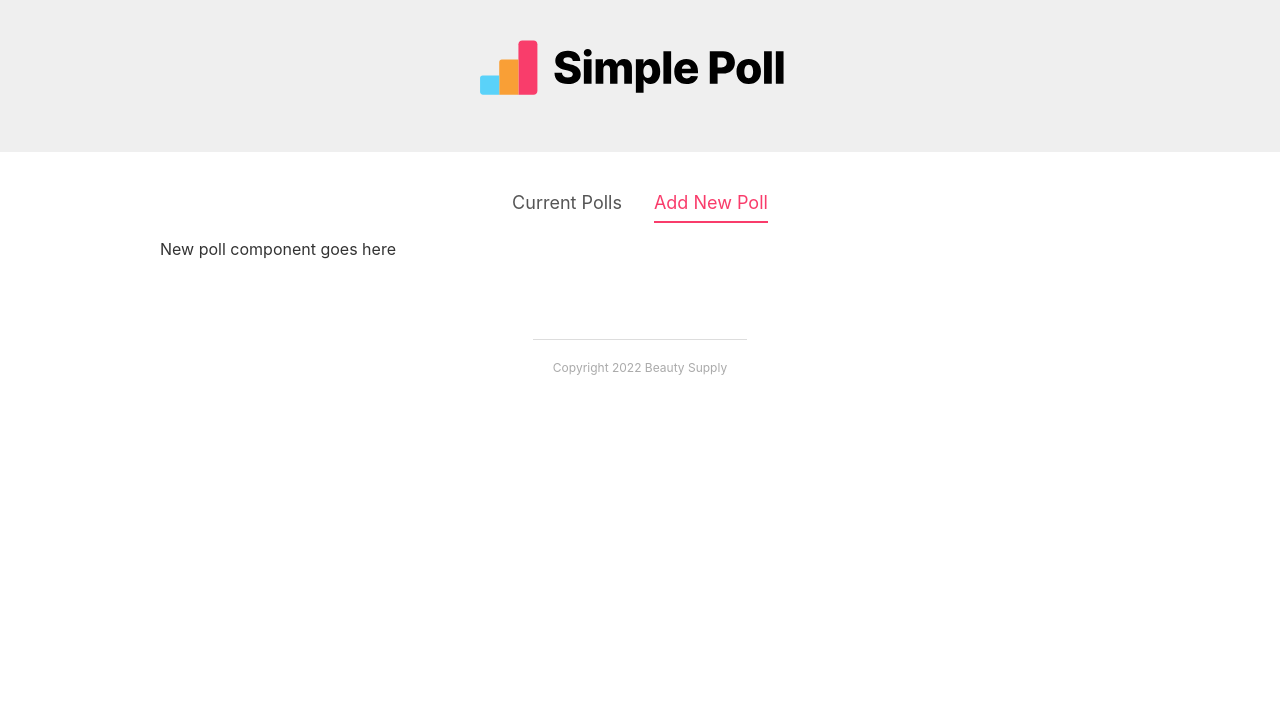
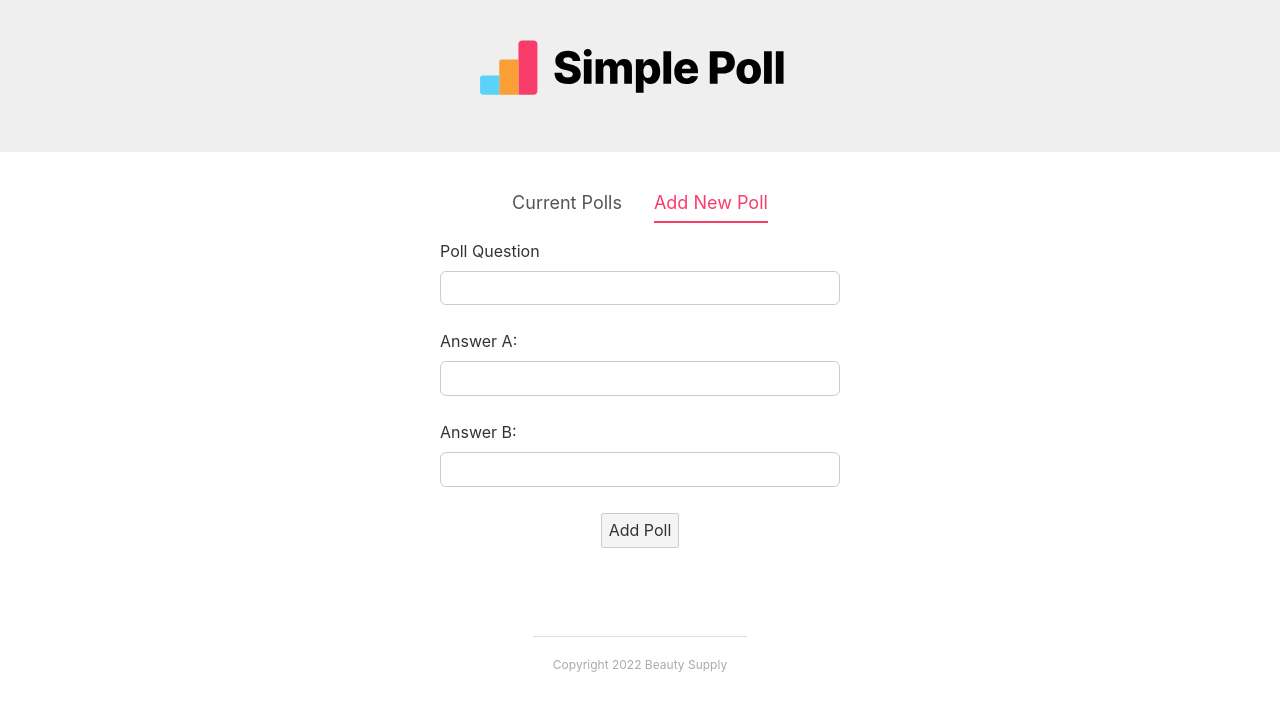
Before and after one commit to swansavage/sveltePoll, a Svelte app: page / in a window 1280 px wide. Both pictures are taken after a click on the item "Add New Poll". Shown: the top 710 px of the page. Built offline with nearby package versions, Linux system fonts and the light colour scheme.

Commit message:
added CreatePollForm component

```diff
--- a/src/App.svelte
+++ b/src/App.svelte
@@ -1,6 +1,7 @@
 <script>
   import Header from "./Components/Header.svelte";
   import Footer from "./Components/Footer.svelte";
+  import CreatePollForm from "./Components/CreatePollForm.svelte";
   import Tabs from "./Shared/Tabs.svelte";
   //tabs
   let items = ["Current Polls", "Add New Poll"];
@@ -16,7 +17,7 @@
   {#if activeItem === "Current Polls"}
     <p>Poll list component goes here</p>
   {:else if activeItem === "Add New Poll"}
-    <p>New poll component goes here</p>
+    <CreatePollForm />
   {/if}
 </main>
 <Footer />
--- /dev/null
+++ b/src/Components/CreatePollForm.svelte
@@ -0,0 +1,43 @@
+<script>
+  let fields = { question: "", answerA: "", answerB: "" };
+
+  const submitHandler = () => {
+    console.log(fields);
+  };
+</script>
+
+<form on:submit|preventDefault={submitHandler}>
+  <div class="form-field">
+    <label for="question">Poll Question</label>
+    <input type="text" id="question" bind:value={fields.question} />
+  </div>
+  <div class="form-field">
+    <label for="answer-a">Answer A:</label>
+    <input type="text" id="answer-a" bind:value={fields.answerA} />
+  </div>
+  <div class="form-field">
+    <label for="answer-b">Answer B:</label>
+    <input type="text" id="answer-b" bind:value={fields.answerB} />
+  </div>
+  <button>Add Poll</button>
+</form>
+
+<style>
+  form {
+    width: 400px;
+    margin: 0 auto;
+    text-align: center;
+  }
+
+  .form-field {
+    margin: 18px auto;
+  }
+  input {
+    width: 100%;
+    border-radius: 6px;
+  }
+  label {
+    margin: 10px auto;
+    text-align: left;
+  }
+</style>
```
